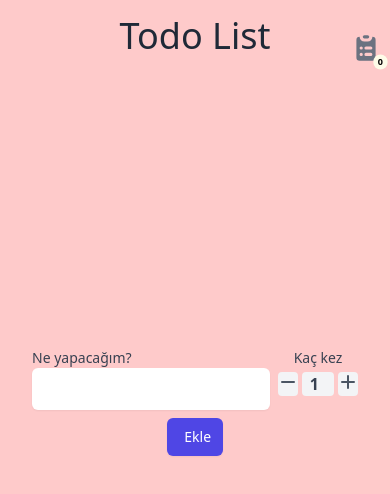
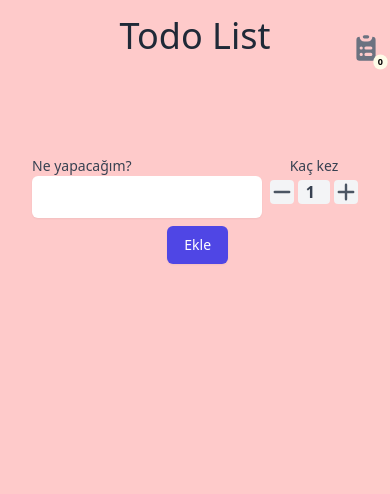
Before and after one commit to Kerotobil/todo-redux-hooks, a Next.js app: page / in a window 390 px wide. Shown: the top 494 px of the page. Built offline with nearby package versions, Linux system fonts and the light colour scheme.

Commit message:
Fix mobile displays mistakes

```diff
--- a/components/Formik/textField.tsx
+++ b/components/Formik/textField.tsx
@@ -40,9 +40,9 @@ export const TextField = (props: Props) => {
           <div className="flex flex-row h-6 w-full rounded-lg relative bg-transparent mt-1">
             <div
               onClick={() => props.onClick(EventName.DEC)}
-              className="bg-gray-100 text-gray-600 hover:text-gray-200 hover:bg-gray-400 rounded cursor-pointer outline-none"
+              className="bg-gray-100 w-6 h-6 text-gray-600 hover:text-gray-200 hover:bg-gray-400 rounded cursor-pointer outline-none"
             >
-              <MinusIcon className="w-5 h-5 mx-auto" />
+              <MinusIcon className="w-full h-full py-0 mx-auto" />
             </div>
             <input
               type="number"
@@ -50,14 +50,14 @@ export const TextField = (props: Props) => {
               name={props.quantityName}
               value={props.howMany}
               onChange={() => null}
-              readOnly
+              readOnly={true}
               disabled
             />
             <div
               onClick={() => props.onClick(EventName.INC)}
-              className="bg-gray-100 text-gray-600 hover:text-gray-200 hover:bg-gray-400 rounded cursor-pointer"
+              className="bg-gray-100 w-6 h-6 text-gray-600 hover:text-gray-200 hover:bg-gray-400 rounded cursor-pointer"
             >
-              <PlusIcon className="w-5 h-5 mx-auto" />
+              <PlusIcon className="w-full h-full mx-auto text-center align-middle" />
             </div>
           </div>
         </div>
--- a/components/layouts/HomeLayout.tsx
+++ b/components/layouts/HomeLayout.tsx
@@ -22,7 +22,7 @@ export const HomeLayout = (props) => {
   }, [selector]);
 
   return (
-    <div className="bg-red-200 pt-4  mx-auto h-screen">
+    <div className="bg-red-200 pt-4  mx-auto max-h-screen h-screen">
       <div className="relative max-w-4xl mx-auto">
         <Link href="/">
           <a>
--- a/components/todo.tsx
+++ b/components/todo.tsx
@@ -65,7 +65,7 @@ export const ToDoList = () => {
               <div className="col-start-5 col-span-4 px-8 rounded-md">
                 <button
                   type="submit"
-                  className="w-full px-4 py-2  text-sm font-medium text-white bg-indigo-600 border border-transparent rounded-md shadow-sm hover:bg-indigo-700 focus:outline-none focus:ring-2 focus:ring-offset-2 focus:ring-indigo-500"
+                  className="w-full px-4 py-2 min-w-min  text-sm font-medium text-white bg-indigo-600 border border-transparent rounded-md shadow-sm hover:bg-indigo-700 focus:outline-none focus:ring-2 focus:ring-offset-2 focus:ring-indigo-500"
                 >
                   {`Ekle`}
                 </button>
--- a/pages/index.tsx
+++ b/pages/index.tsx
@@ -4,7 +4,7 @@ import { Layout } from "../components/layouts";
 export default function Home() {
   return (
     <Layout variant="home">
-      <div className="my-48 py-24">
+      <div className="my-auto py-24">
         <ToDoList />
       </div>
     </Layout>
--- a/pages/list.tsx
+++ b/pages/list.tsx
@@ -8,8 +8,8 @@ export default function List() {
 
   return (
     <Layout variant="home">
-      <div className="w-full h-screen">
-        <div className="my-48 min-h-min h-8 py-24 ">
+      <div className="w-full">
+        <div className="my-48 min-h-min h-8 py-2 mx-8">
           <div className="space-y-2">
             <div className="rounded text-gray-800 max-w-md mx-auto flex justify-between px-4 w-full">
               <div>{"Sırada Ne var "}</div>
```
